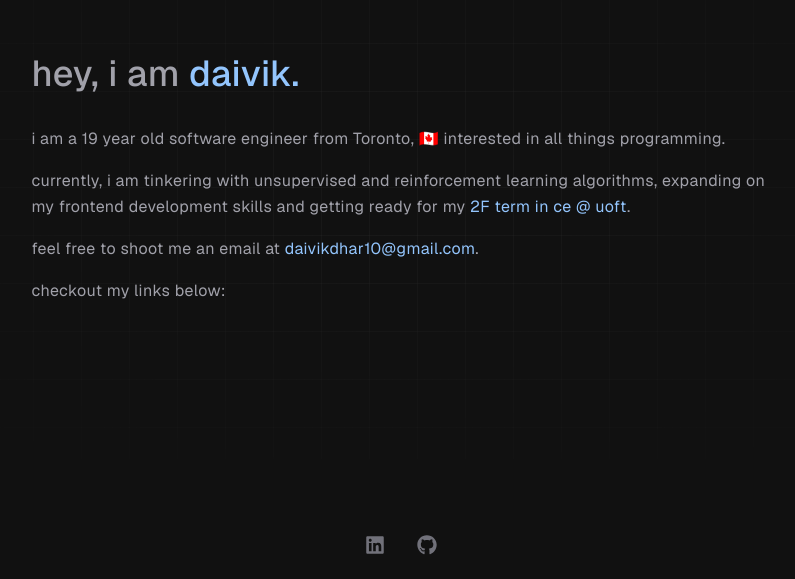
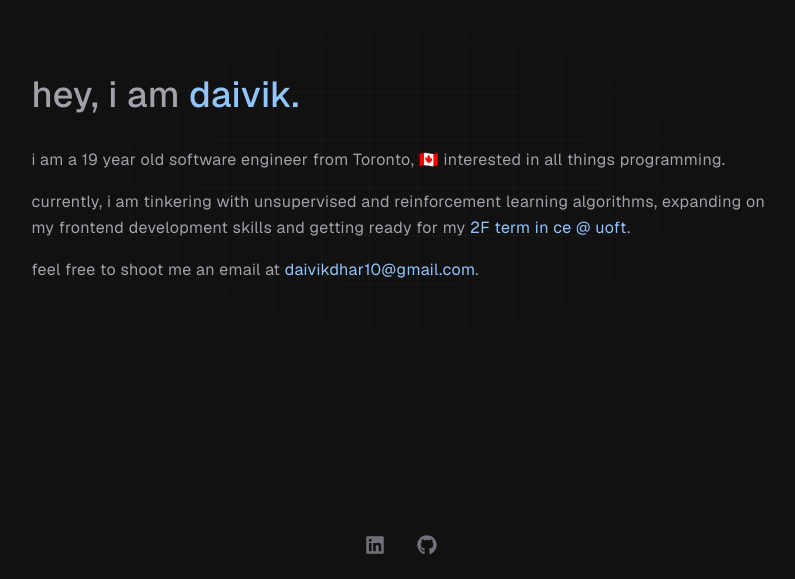
Before and after one commit to dhardaiv/Personal-Site, a Next.js app: page / in a window 1280 px wide. Shown: the part 221-800 px from the top of the page, without its empty margins (239-1034 px from the left). Built offline with nearby package versions, Linux system fonts and the light colour scheme.

Commit message:
remove div

```diff
--- a/app/page.tsx
+++ b/app/page.tsx
@@ -28,7 +28,7 @@ export default function Home() {
             <p>i am a {age} year old software engineer from Toronto, 🇨🇦 interested in all things programming.</p>
             <p>currently, i am tinkering with unsupervised and reinforcement learning algorithms, expanding on my frontend development skills and getting ready for my <a href="https://chem-eng.utoronto.ca/"><span className="text-blue-300">2F term in ce @ uoft</span></a>.</p>
             <p>feel free to shoot me an email at <a href="mailto:vikdai217@gmail.com"><span className="text-blue-300">daivikdhar10@gmail.com</span></a>.</p>
-            <p>checkout my links below:</p>
+
           </div>
         </motion.div>
         <motion.div
```
